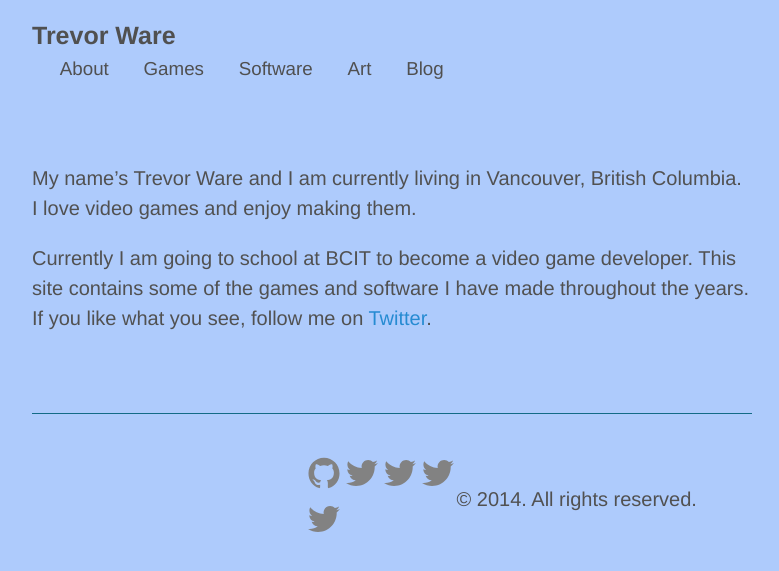
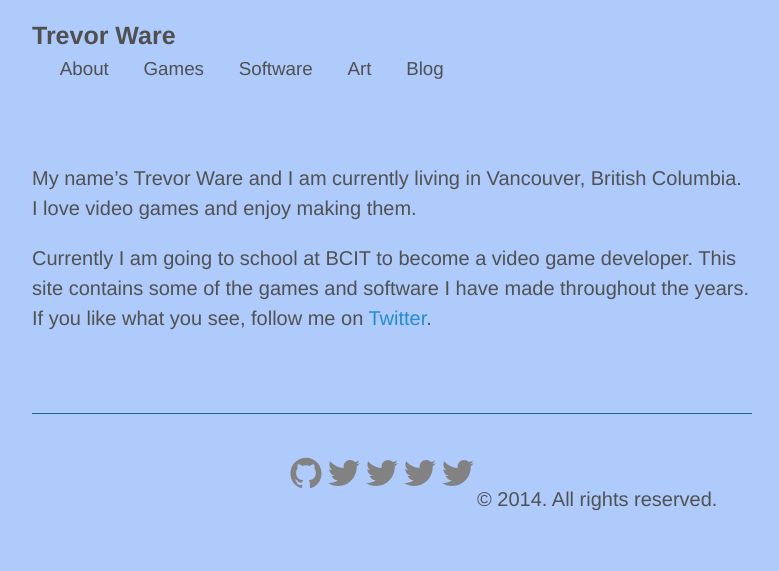
Before and after one commit to twarrre/twarrre.github.io, a Jekyll site: the page built from index.md, in a window 1280 px wide. Shown: the top 571 px of the page, without its empty margins (248-1027 px from the left). Built offline with Jekyll 4.4.1, drawn with Linux system fonts in a browser that asks for light colours.

Commit message:
Icon styling.

```diff
--- a/public/css/poole.css
+++ b/public/css/poole.css
@@ -439,7 +439,7 @@ a.pagination-item:hover {
 .icon-container {
   margin-left: auto;
   margin-right: auto;
-  width: 175px;
+  width: 210px;
 }
 
 .icon--github
```
